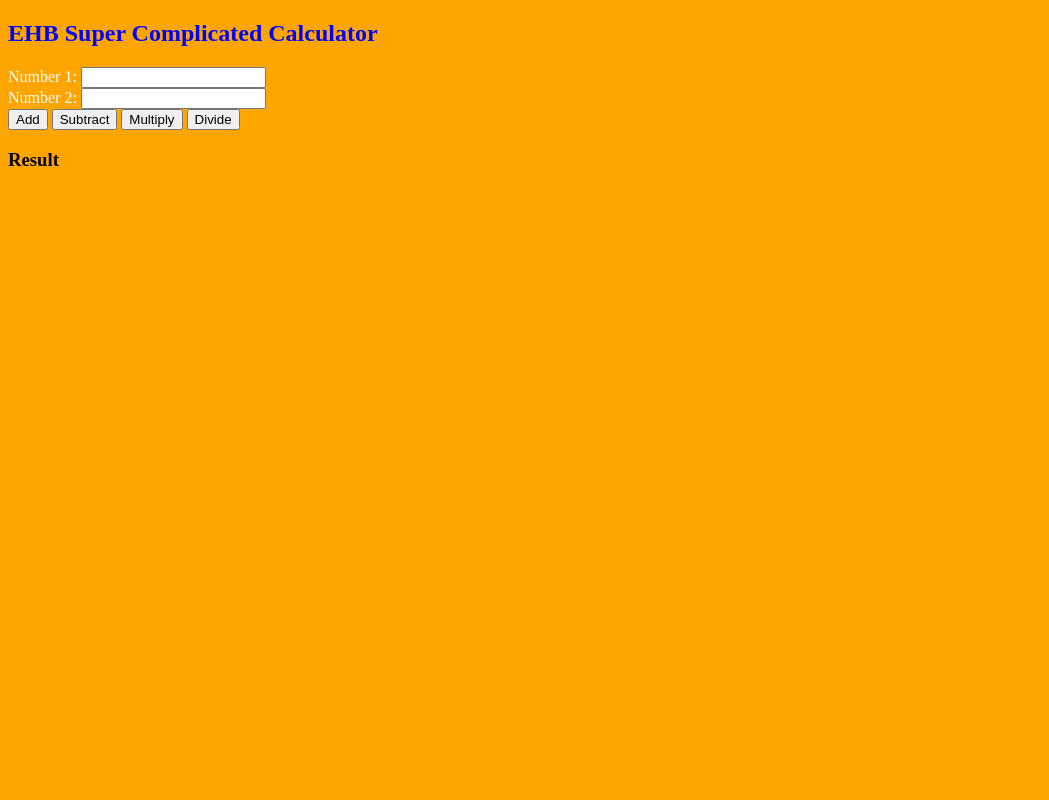
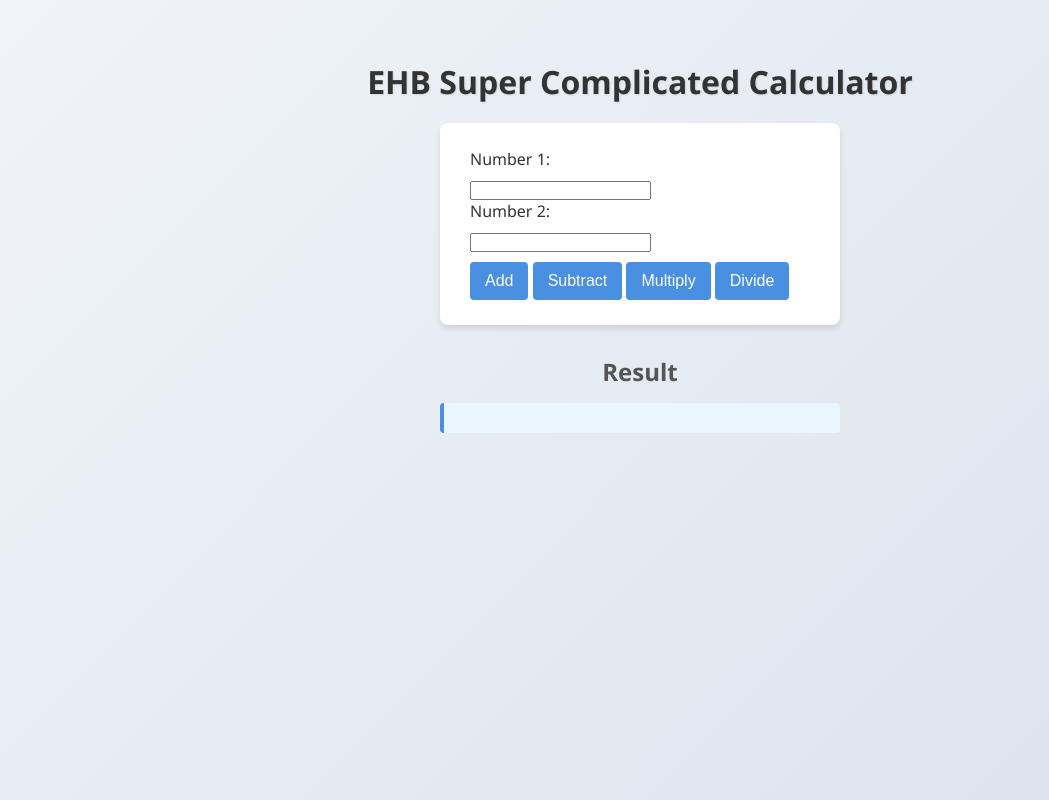
Before and after one commit to SandroBarillaPXL/expertlab-sprint1-devops, a website with bundled scripts: page index.html in a window 1280 px wide. Shown: the whole page, without its empty margins (0-1049 px from the left). Built offline with nearby package versions, Linux system fonts and the light colour scheme.

Commit message:
demo new css

```diff
--- a/index.html
+++ b/index.html
@@ -4,7 +4,7 @@
     <meta charset="UTF-8">
     <meta name="viewport" content="width=device-width, initial-scale=1.0">
     <title>DevOps is Cool</title>
-    <link rel="stylesheet" href="style/style.css">
+    <link rel="stylesheet" href="style/style_new.css">
     <link rel="icon" href="imgs/favicon.ico" type="image/x-icon">
     <script type="module" src="scripts/script.js" defer></script>
 </head>
```
